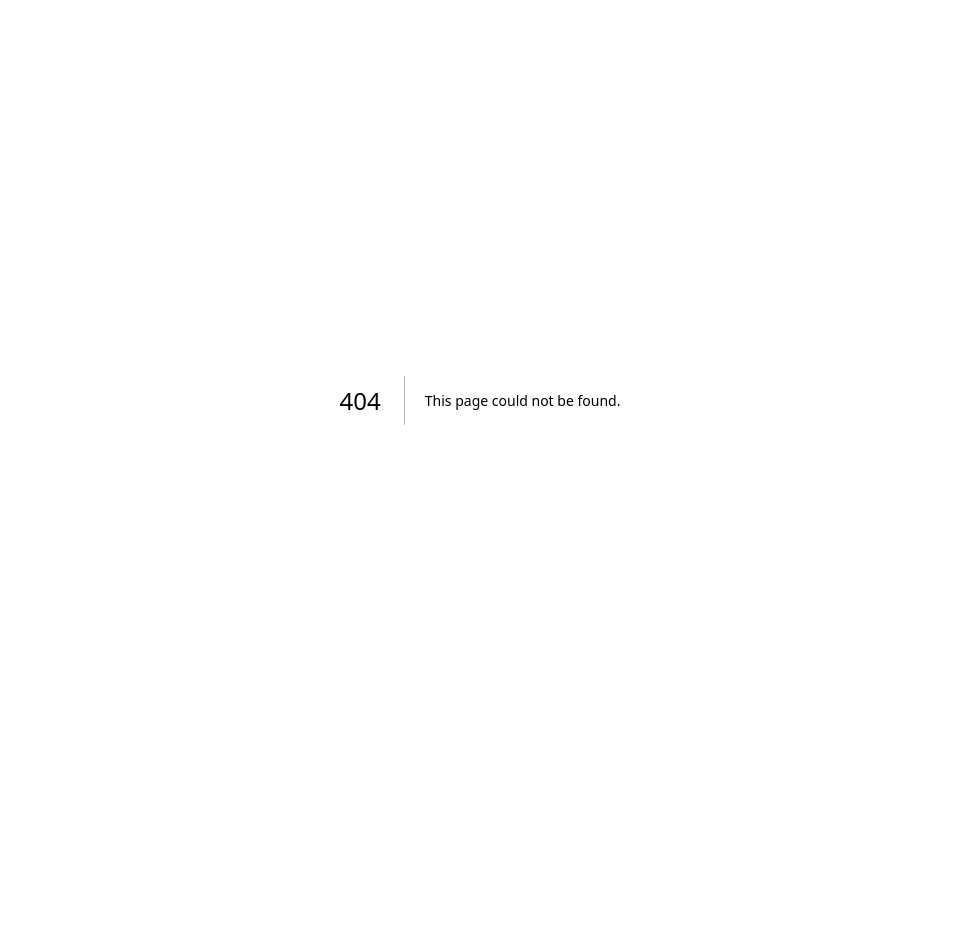
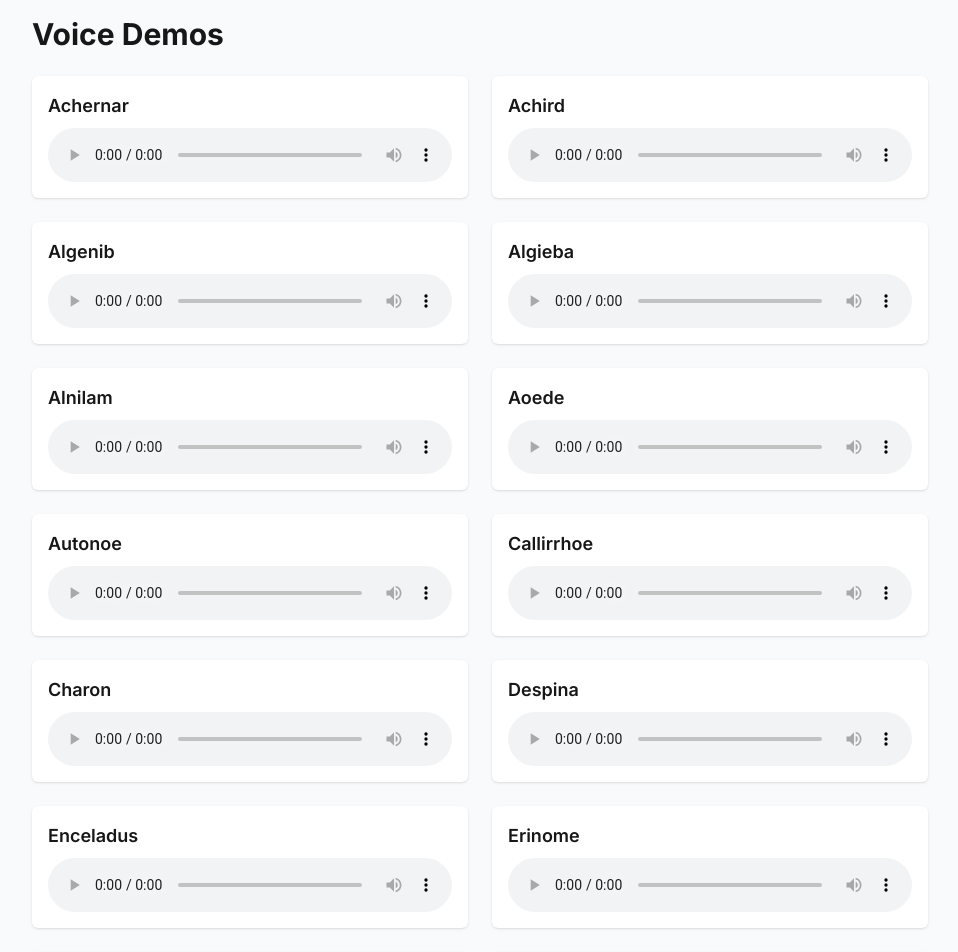
Before and after one commit to kearry/cast, a Next.js app: page /voices in a window 1280 px wide. Before the commit this address had no page. Shown: the top 952 px of the page, without its empty margins (160-1118 px from the left). Before the commit the page ends 800 px from the top, so only its background shows below. Built offline with nearby package versions, Linux system fonts and the light colour scheme.

Commit message:
Add voice demo page

```diff
--- a/src/app/page.tsx
+++ b/src/app/page.tsx
@@ -230,9 +230,14 @@ Guest: That's a great point. With any powerful technology, we need thoughtful gu
       <div className="max-w-4xl mx-auto bg-white rounded-xl shadow-md overflow-hidden p-6">
         <div className="flex justify-between items-center mb-2">
           <h1 className="text-2xl font-bold text-gray-900">AI Podcast Generator</h1>
-          <a href="/chatbot" className="text-blue-600 hover:text-blue-800 visited:text-purple-600">
-            Try Chatbot
-          </a>
+          <div className="flex gap-4">
+            <a href="/voices" className="text-blue-600 hover:text-blue-800 visited:text-purple-600">
+              Voice Demos
+            </a>
+            <a href="/chatbot" className="text-blue-600 hover:text-blue-800 visited:text-purple-600">
+              Try Chatbot
+            </a>
+          </div>
         </div>
         <p className="text-gray-500 mb-6">Generate podcasts using Google&apos;s Gemini 2.5 Multi-Speaker TTS</p>
 
--- /dev/null
+++ b/src/app/voices/page.tsx
@@ -0,0 +1,59 @@
+'use client';
+
+const VOICES = [
+  'Achernar',
+  'Achird',
+  'Algenib',
+  'Algieba',
+  'Alnilam',
+  'Aoede',
+  'Autonoe',
+  'Callirrhoe',
+  'Charon',
+  'Despina',
+  'Enceladus',
+  'Erinome',
+  'Fenrir',
+  'Gacrux',
+  'Iapetus',
+  'Kore',
+  'Laomedeia',
+  'Leda',
+  'Orus',
+  'Puck',
+  'Pulcherrima',
+  'Rasalgethi',
+  'Sadachbia',
+  'Sadaltager',
+  'Schedar',
+  'Sulafat',
+  'Umbriel',
+  'Vindemiatrix',
+  'Zephyr',
+  'Zubenelgenubi',
+];
+
+export default function VoicesPage() {
+  return (
+    <div className="min-h-screen bg-gray-50 p-4">
+      <div className="max-w-4xl mx-auto">
+        <h1 className="text-3xl font-bold mb-6">Voice Demos</h1>
+        <div className="grid gap-6 sm:grid-cols-2">
+          {VOICES.map((voice) => (
+            <div
+              key={voice}
+              className="bg-white shadow rounded-md p-4 flex flex-col"
+            >
+              <h2 className="text-lg font-semibold mb-2">{voice}</h2>
+              <audio
+                className="w-full"
+                controls
+                src={`/voices/${voice}.wav`}
+              />
+            </div>
+          ))}
+        </div>
+      </div>
+    </div>
+  );
+}
```
